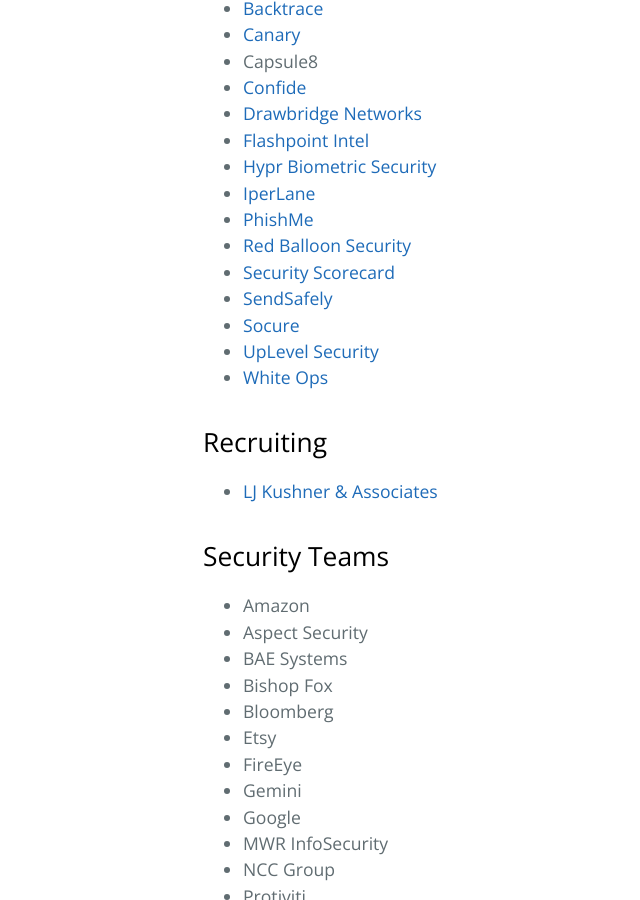
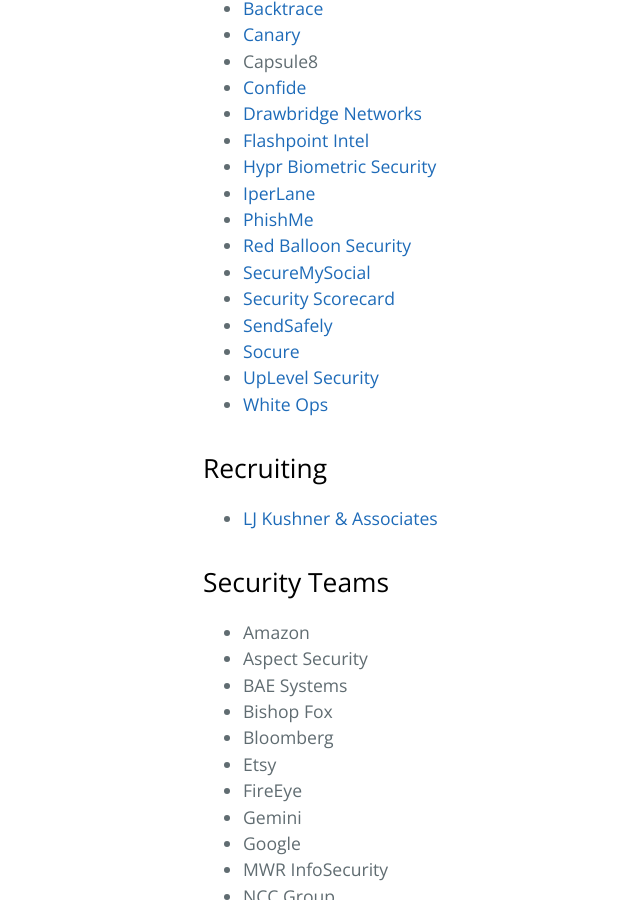
Before and after one commit to trailofbits/nyc-infosec, a Jekyll site: the page built from companies.md, in a window 1280 px wide and 900 px high, scrolled down 940 px. Shown: the whole window, without its empty margins (21-661 px from the left). Built offline with Jekyll 4.4.1, drawn with Linux system fonts in a browser that asks for light colours; our own code applies the rules of GitHub Pages for plain Markdown files.

Commit message:
Add SecureMySocial

```diff
--- a/companies.md
+++ b/companies.md
@@ -36,6 +36,7 @@
 * [IperLane](https://www.iperlane.com/)
 * [PhishMe](http://phishme.com/)
 * [Red Balloon Security](https://www.redballoonsecurity.com/)
+* [SecureMySocial](https://www.securemysocial.com/)
 * [Security Scorecard](https://securityscorecard.com/)
 * [SendSafely](https://www.sendsafely.com/)
 * [Socure](http://www.socure.com/)
```
